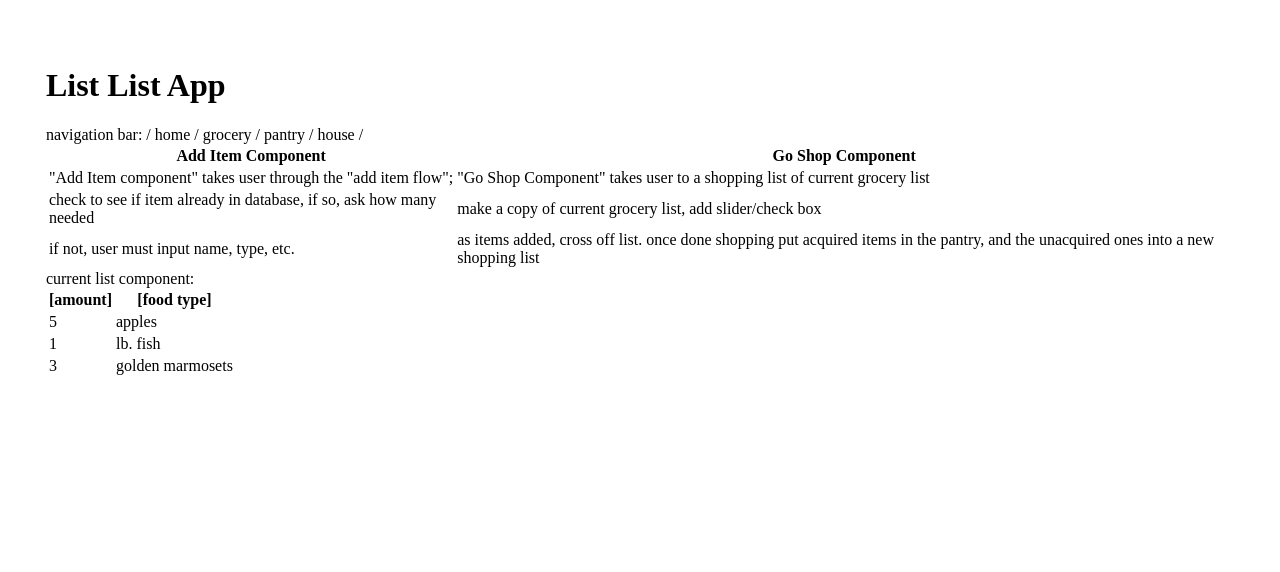
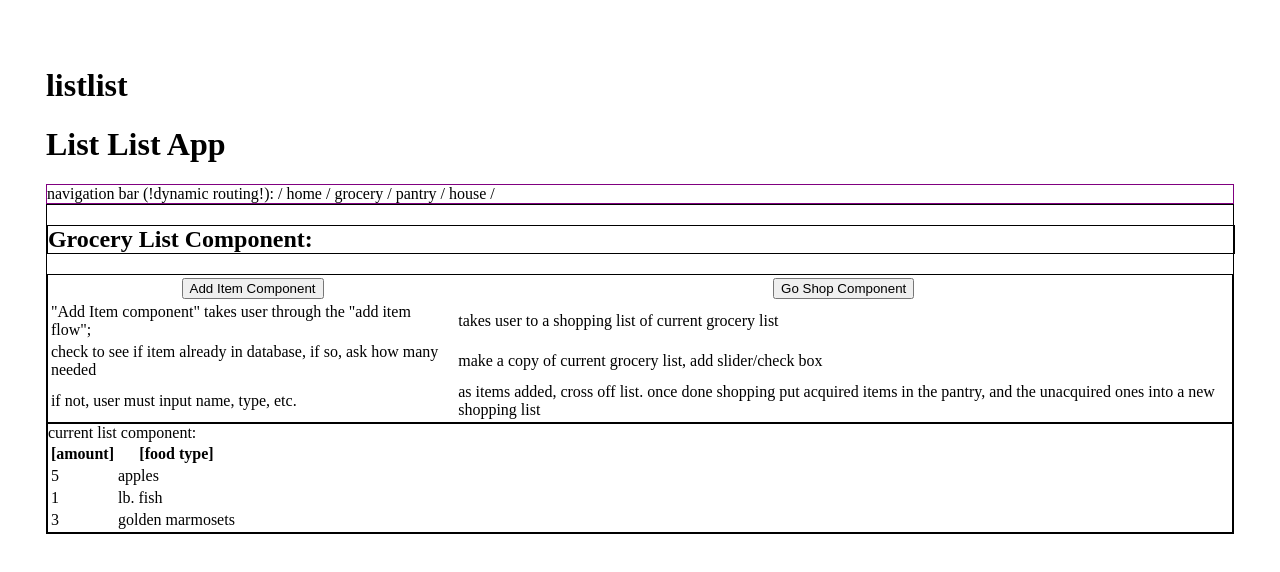
Before and after one commit to tompsherman/listlist_fe_type, an Angular app: page / in a window 1280 px wide. Shown: the top 572 px of the page. Built offline with nearby package versions, Linux system fonts and the light colour scheme.

Commit message:
where draft 1 gets forced into retirement

```diff
--- a/src/app/app.component.html
+++ b/src/app/app.component.html
@@ -1,51 +1,9 @@
 <div style="padding: 3%">
+  <h1>{{ title }}</h1>
   <h1>List List App</h1>
-  <div>navigation bar: / home / grocery / pantry / house /</div>
-  <table>
-    <tr>
-      <th>Add Item Component</th>
-      <th>Go Shop Component</th>
-    </tr>
-    <tr>
-      <td>"Add Item component" takes user through the "add item flow";</td>
-      <td>
-        "Go Shop Component" takes user to a shopping list of current grocery
-        list
-      </td>
-    </tr>
-    <tr>
-      <td>
-        check to see if item already in database, if so, ask how many needed
-      </td>
-      <td>make a copy of current grocery list, add slider/check box</td>
-    </tr>
-    <tr>
-      <td>if not, user must input name, type, etc.</td>
-      <td>
-        as items added, cross off list. once done shopping put acquired items in
-        the pantry, and the unacquired ones into a new shopping list
-      </td>
-    </tr>
-  </table>
-  <div>
-    current list component:
-    <table>
-      <tr>
-        <th>[amount]</th>
-        <th>[food type]</th>
-      </tr>
-      <tr>
-        <td>5</td>
-        <td>apples</td>
-      </tr>
-      <tr>
-        <td>1</td>
-        <td>lb. fish</td>
-      </tr>
-      <tr>
-        <td>3</td>
-        <td>golden marmosets</td>
-      </tr>
-    </table>
+  <div style="border: 1px solid purple">
+    navigation bar (!dynamic routing!): / home / grocery / pantry / house /
   </div>
+  <app-grocery *ngIf="bool == true"></app-grocery>
+  <app-pantry *ngIf="bool == false"></app-pantry>
 </div>
--- a/src/app/app.component.ts
+++ b/src/app/app.component.ts
@@ -1,10 +1,23 @@
-import { Component } from '@angular/core';
+import { Component, OnInit } from '@angular/core';
 
 @Component({
   selector: 'app-root',
   templateUrl: './app.component.html',
-  styleUrls: ['./app.component.scss']
+  styleUrls: ['./app.component.scss'],
 })
-export class AppComponent {
-  title = 'listlist';
+export class AppComponent implements OnInit {
+  title: string = '';
+  bool: boolean = false;
+  rando: number = Math.floor(Math.random() * 100 + 1) % 2;
+  constructor() {}
+
+  ngOnInit() {
+    this.title = 'listlist';
+    console.log(this.rando);
+    if (this.rando > 0) {
+      this.bool = true;
+    } else {
+      this.bool = false;
+    }
+  }
 }
--- a/src/app/components/grocery/grocery.component.html
+++ b/src/app/components/grocery/grocery.component.html
@@ -2,15 +2,14 @@
   <h2 style="width: 100%; border: 1px solid black">Grocery List Component:</h2>
   <table style="border: 1px solid black">
     <tr>
-      <th>Add Item Component</th>
-      <th>Go Shop Component</th>
+      <th>
+        <button>Add Item Component</button>
+      </th>
+      <th><button (click)="toggle()">Go Shop Component</button></th>
     </tr>
     <tr>
       <td>"Add Item component" takes user through the "add item flow";</td>
-      <td>
-        "Go Shop Component" takes user to a shopping list of current grocery
-        list
-      </td>
+      <td>takes user to a shopping list of current grocery list</td>
     </tr>
     <tr>
       <td>
@@ -47,4 +46,5 @@
       </tr>
     </table>
   </div>
+  <app-shopping *ngIf="booly"></app-shopping>
 </div>
--- a/src/app/components/grocery/grocery.component.ts
+++ b/src/app/components/grocery/grocery.component.ts
@@ -3,8 +3,11 @@ import { Component } from '@angular/core';
 @Component({
   selector: 'app-grocery',
   templateUrl: './grocery.component.html',
-  styleUrls: ['./grocery.component.scss']
+  styleUrls: ['./grocery.component.scss'],
 })
 export class GroceryComponent {
-
+  booly: boolean = false;
+  public toggle() {
+    this.booly = !this.booly;
+  }
 }
--- a/src/app/components/pantry/pantry.module.ts
+++ b/src/app/components/pantry/pantry.module.ts
@@ -3,7 +3,6 @@ import { NgModule } from '@angular/core';
 import { CommonModule } from '@angular/common';
 
 import { DinnerPlanComponent } from '../dinner-plan/dinner-plan.component';
-import { FunctionService } from 'src/app/services/functions';
 import { VariableService } from 'src/app/services/variables';
 @NgModule({
   imports: [CommonModule],
--- /dev/null
+++ b/src/app/services/functions.ts
@@ -0,0 +1,3 @@
+export function toggle(booly: boolean) {
+  booly = !booly;
+}
```
Also changed, not shown: src/app/app.module.ts (+12 -7 lines), src/app/modules/test.module.ts (added, +14 -0 lines), src/app/services/variables.ts (added, +8 -0 lines).
